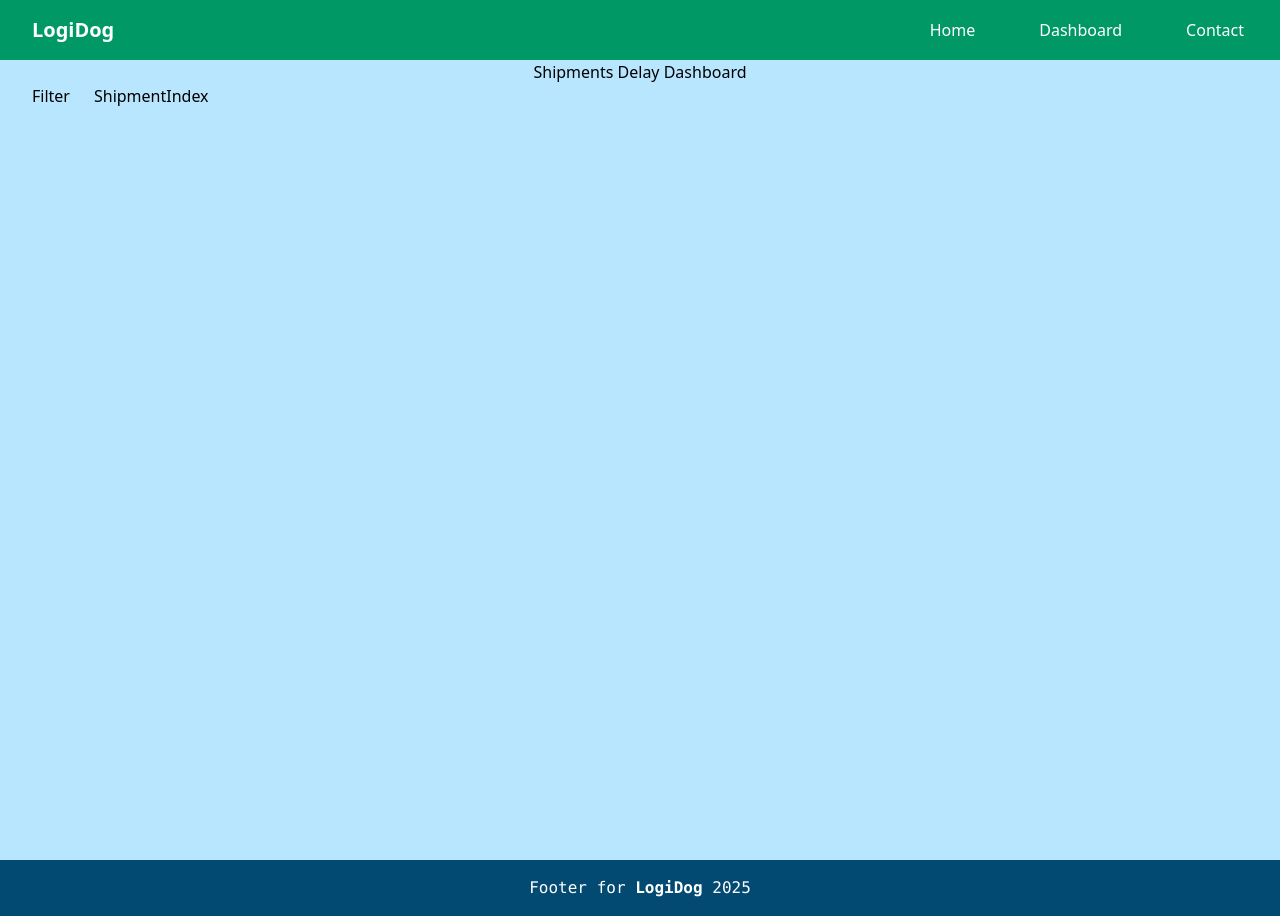
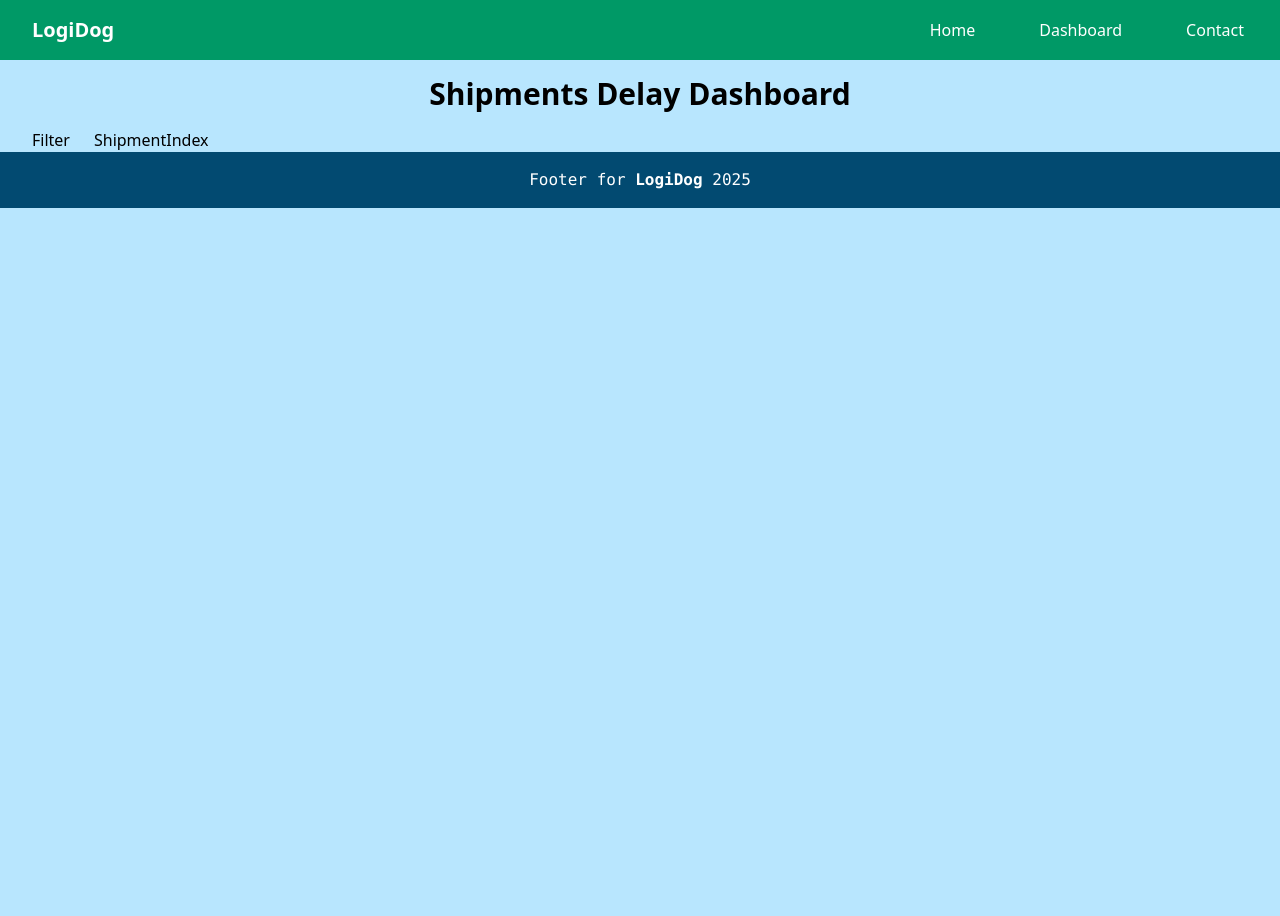
Before and after one commit to Dor-J/LogiDog-website-demo, a Next.js app: page /dashboard in a window 1280 px wide. After the commit the page ends 800 px from the top, so only its background shows below. Built offline with nearby package versions, Linux system fonts and the light colour scheme; no server answers.

Commit message:
Add styling to the dashboard page

```diff
--- a/src/app/dashboard/page.tsx
+++ b/src/app/dashboard/page.tsx
@@ -3,9 +3,11 @@ import AtRiskShipments from './components/AtRiskShipments'
 
 function DashBoard() {
     return (
-        <main className="flex h-lvh w-full flex-col items-center">
-            <div className="p4 text-center">
-                <h1>Shipments Delay Dashboard</h1>
+        <main className="flex w-full flex-col items-center">
+            <div className="p4 my-4 text-center">
+                <h1 className="text-3xl font-bold">
+                    Shipments Delay Dashboard
+                </h1>
             </div>
 
             {/* Layout: sidebar + table */}
```
